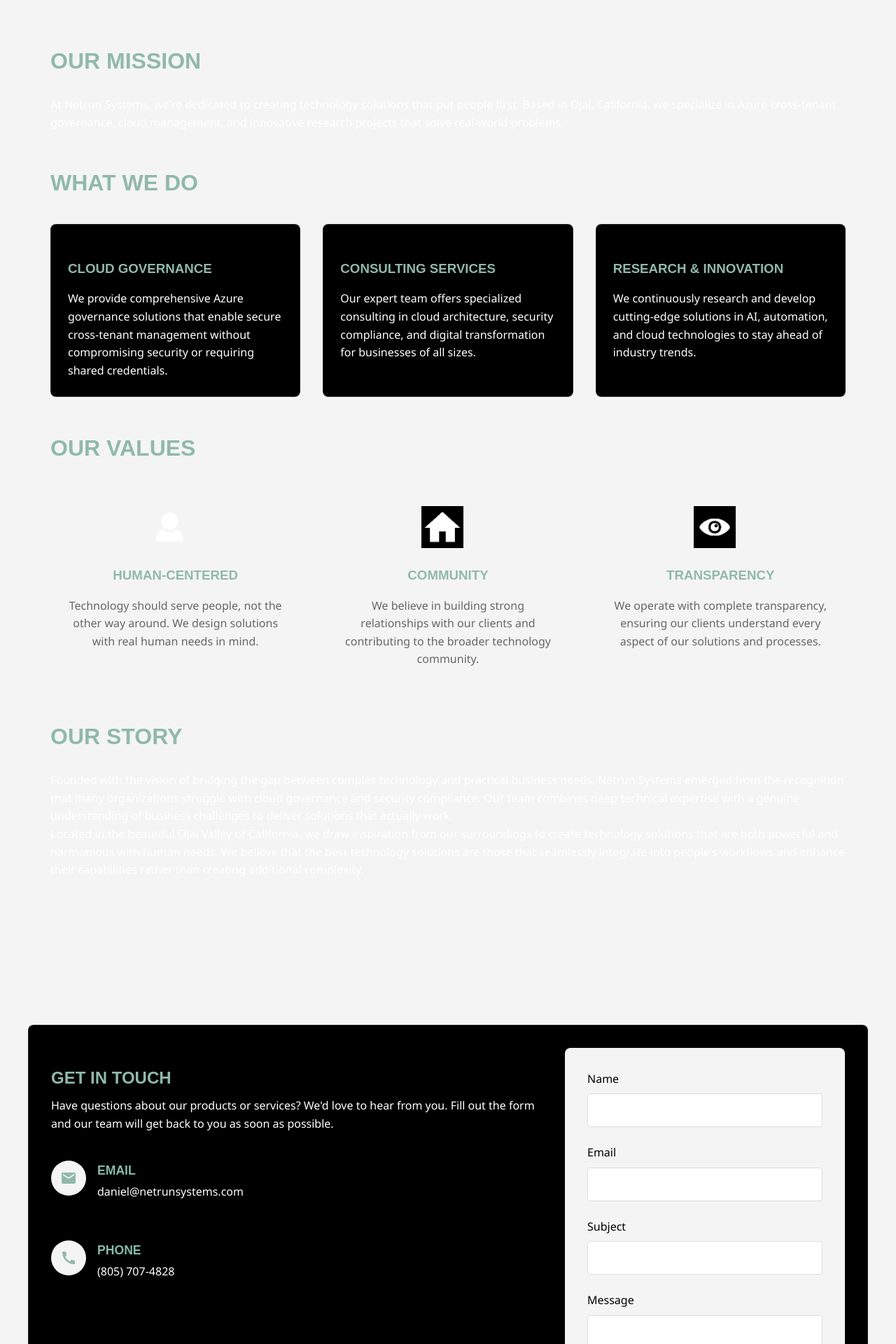
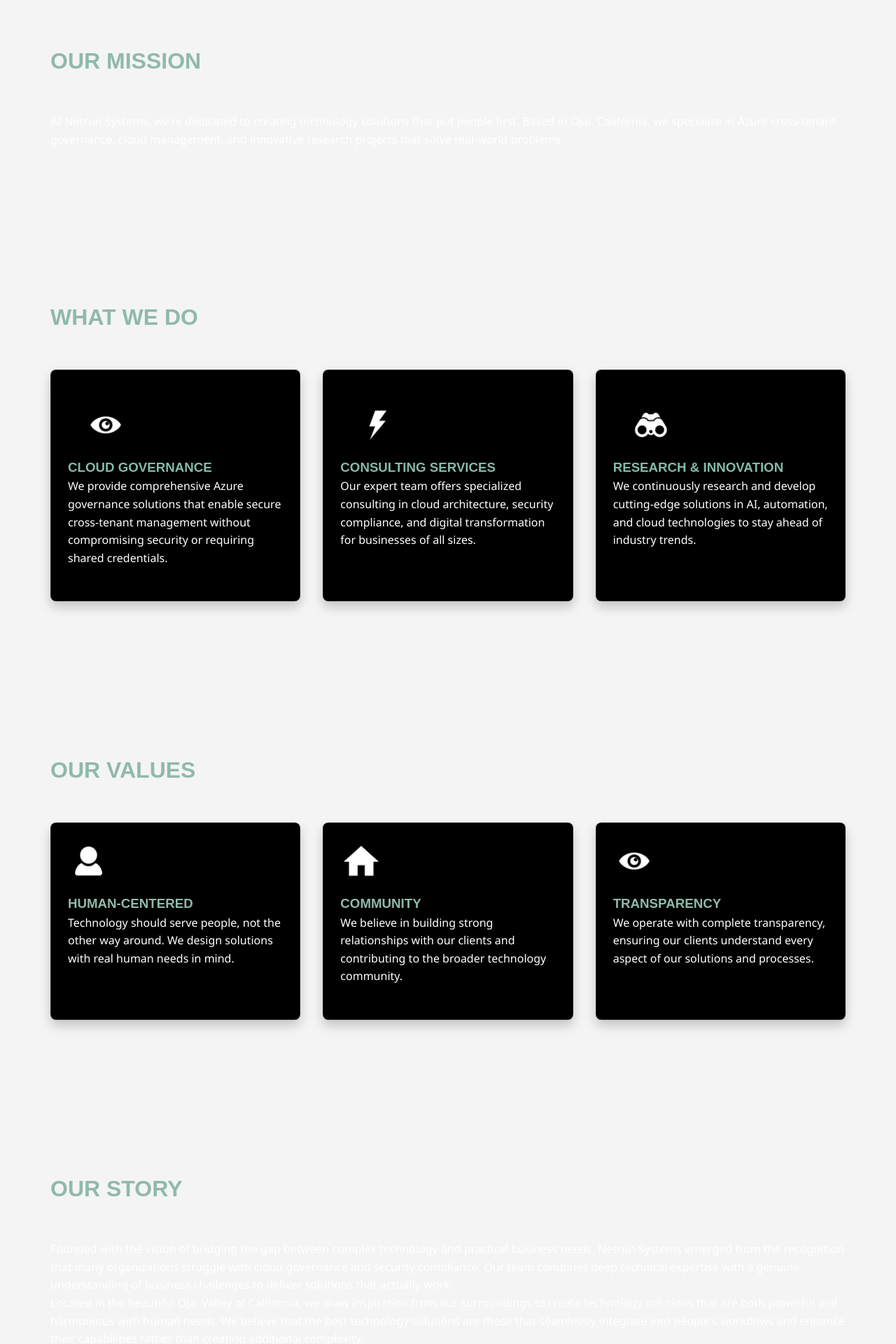
Before and after one commit to schoonercg/netrunsystems, a Flask app: page /about in a window 1280 px wide. Shown: the part 590-2510 px from the top of the page at 70% size. Run offline with Flask 3, Linux system fonts and the light colour scheme.

Commit message:
Assistant checkpoint: Updated about page styling to match front page
Assistant generated file changes:
- templates/about.html: Update about page styling to match front page layout

---

User prompt:

Update the stying on the about page to match what is defined on the front page

Replit-Commit-Author: Assistant
Replit-Commit-Session-Id: c1a09f50-a6b6-44fd-ad83-2e6e0a432144

```diff
--- a/templates/about.html
+++ b/templates/about.html
@@ -11,50 +11,62 @@
     </div>
 </section>
 
-<section class="about-content">
+<section class="features">
     <div class="container">
-        <div class="about-section">
         <h2>Our Mission</h2>
         <p>At Netrun Systems, we're dedicated to creating technology solutions that put people first. Based in Ojai, California, we specialize in Azure cross-tenant governance, cloud management, and innovative research projects that solve real-world problems.</p>
     </div>
+</section>
 
-        <div class="about-section">
+<section class="products">
+    <div class="container">
         <h2>What We Do</h2>
-            <div class="about-grid">
-                <div class="about-card">
+        <div class="product-grid">
+            <div class="product-card">
+                <div class="product-icon">
+                    <img src="{{ url_for('static', filename='images/visibility.PNG') }}" alt="Cloud Governance" class="solution-icon">
+                </div>
                 <h3>Cloud Governance</h3>
                 <p>We provide comprehensive Azure governance solutions that enable secure cross-tenant management without compromising security or requiring shared credentials.</p>
             </div>
-                <div class="about-card">
+            <div class="product-card">
+                <div class="product-icon">
+                    <img src="{{ url_for('static', filename='images/solutions.PNG') }}" alt="Consulting Services" class="solution-icon">
+                </div>
                 <h3>Consulting Services</h3>
                 <p>Our expert team offers specialized consulting in cloud architecture, security compliance, and digital transformation for businesses of all sizes.</p>
             </div>
-                <div class="about-card">
+            <div class="product-card">
+                <div class="product-icon">
+                    <img src="{{ url_for('static', filename='images/search.PNG') }}" alt="Research & Innovation" class="solution-icon">
+                </div>
                 <h3>Research & Innovation</h3>
                 <p>We continuously research and develop cutting-edge solutions in AI, automation, and cloud technologies to stay ahead of industry trends.</p>
             </div>
         </div>
     </div>
+</section>
 
-        <div class="about-section">
+<section class="features">
+    <div class="container">
         <h2>Our Values</h2>
-            <div class="values-grid">
-                <div class="value-card">
-                    <div class="value-icon">
+        <div class="feature-grid">
+            <div class="feature-card">
+                <div class="feature-icon">
                     <img src="{{ url_for('static', filename='images/human.PNG') }}" alt="Human-Centered" class="solution-icon">
                 </div>
                 <h3>Human-Centered</h3>
                 <p>Technology should serve people, not the other way around. We design solutions with real human needs in mind.</p>
             </div>
-                <div class="value-card">
-                    <div class="value-icon">
+            <div class="feature-card">
+                <div class="feature-icon">
                     <img src="{{ url_for('static', filename='images/community.PNG') }}" alt="Community" class="solution-icon">
                 </div>
                 <h3>Community</h3>
                 <p>We believe in building strong relationships with our clients and contributing to the broader technology community.</p>
             </div>
-                <div class="value-card">
-                    <div class="value-icon">
+            <div class="feature-card">
+                <div class="feature-icon">
                     <img src="{{ url_for('static', filename='images/visibility.PNG') }}" alt="Transparency" class="solution-icon">
                 </div>
                 <h3>Transparency</h3>
@@ -62,17 +74,18 @@
             </div>
         </div>
     </div>
+</section>
 
-        <div class="about-section">
+<section class="products">
+    <div class="container">
         <h2>Our Story</h2>
         <p>Founded with the vision of bridging the gap between complex technology and practical business needs, Netrun Systems emerged from the recognition that many organizations struggle with cloud governance and security compliance. Our team combines deep technical expertise with a genuine understanding of business challenges to deliver solutions that actually work.</p>
 
         <p>Located in the beautiful Ojai Valley of California, we draw inspiration from our surroundings to create technology solutions that are both powerful and harmonious with human needs. We believe that the best technology solutions are those that seamlessly integrate into people's workflows and enhance their capabilities rather than creating additional complexity.</p>
     </div>
-    </div>
 </section>
 
-<section class="contact-form">
+<section id="contact" class="contact-form">
     <div class="contact-container">
         <div class="contact-info">
             <h2>Get in Touch</h2>
```
Lines whose indentation alone changed are shown as unchanged.
